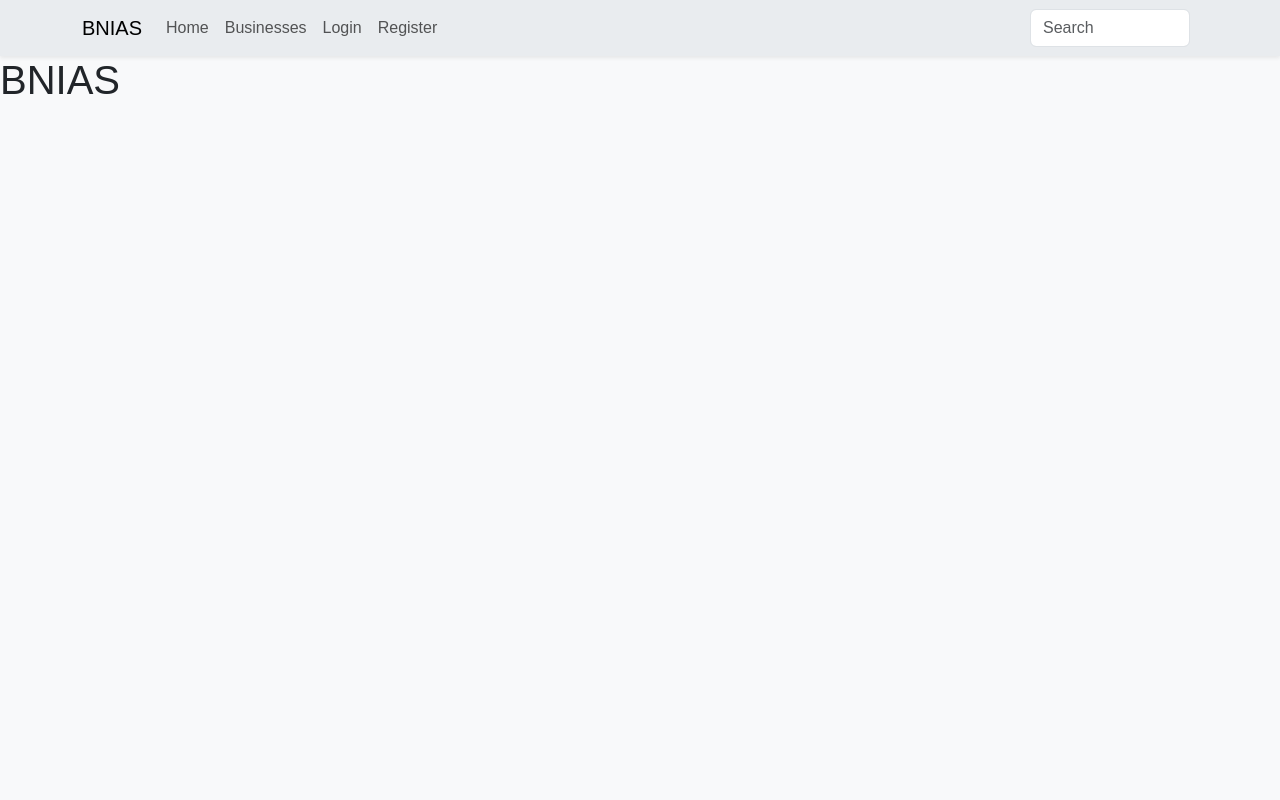
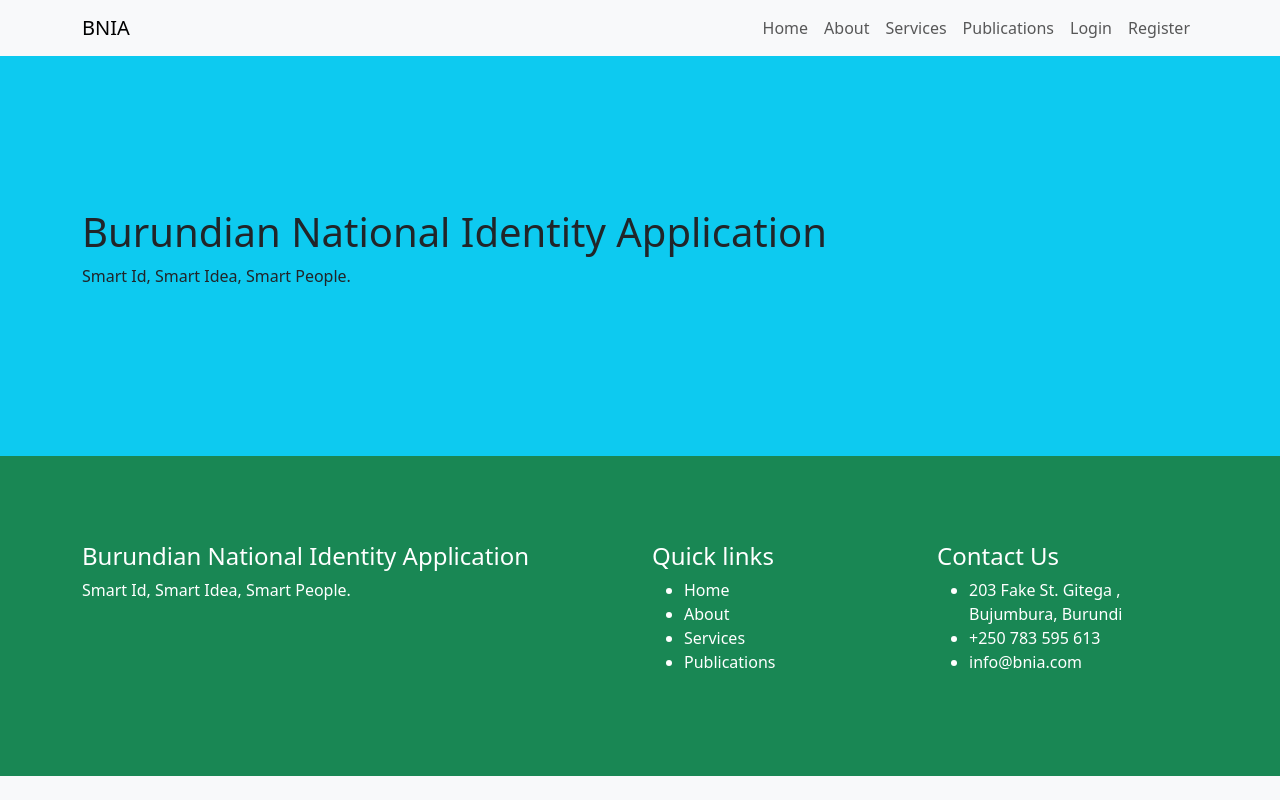
Before and after one commit to RUKIMIRANA/bnias, a Django app: page / in a window 1280 px wide. Run offline with Django 5.2, Linux system fonts and the light colour scheme; some libraries are stand-ins or nearby versions; some web fonts are replaced.

Commit message:
home hero & footer

```diff
--- a/static/css/style.css
+++ b/static/css/style.css
@@ -1,220 +1,11 @@
-@import url("https://fonts.cdnfonts.com/css/oak-sans");
-
-html,
-body {
-  font-family: "Oak Sans", sans-serif;
-}
-
 img {
   object-fit: cover;
 }
 
-.product-carousel-img {
-  height: 50vh;
+.vh-40 {
+  height: 40vh !important;
 }
 
-.home-carousel-img {
-  height: 22rem;
+.vh-50 {
+  height: 50vh !important;
 }
-
-.message-box {
-  max-width: 75%;
-  width: fit-content;
-}
-
-.comment-box {
-  height: 100%;
-  max-height: 200px;
-  overflow-y: auto;
-}
-
-.min-vh-50 {
-  min-height: 50vh;
-}
-
-.min-vh-75 {
-  min-height: 75vh;
-}
-
-.product-img {
-  height: 250px !important;
-}
-
-.square-img {
-  height: 95px !important;
-}
-
-.chatbox {
-  height: 60vh;
-  overflow-y: auto;
-}
-
-.contacts {
-  max-height: 65vh;
-  overflow-y: auto;
-}
-
-.nav-tabs > .nav-item > .nav-link {
-  min-width: 10rem;
-}
-
-.carousel-control-prev,
-.carousel-control-next {
-  transition: background-color 2s;
-}
-
-.carousel-control-prev:hover,
-.carousel-control-next:hover {
-  background-color: rgba(0, 0, 0, 0.4);
-}
-
-.dropdown-menu a {
-  text-decoration: none;
-  color: var(--bs-secondary-color) !important;
-}
-
-.dropdown-menu a .d-flex {
-  transition: all 0.5s;
-}
-
-.dropdown-menu .col-sm-6 a:hover .d-flex {
-  background-color: var(--bs-secondary-bg-subtle);
-}
-
-@media only screen and (min-width: 992px) {
-  .dropdown-large {
-    width: 50vw;
-  }
-
-  .dropdown:hover .dropdown-menu {
-    display: flex;
-  }
-
-  .dropdown-large.show {
-    display: flex;
-  }
-
-  .product-carousel-img {
-    height: 90vh;
-  }
-}
-
-.lightbox {
-  /* Default to hidden */
-  display: none;
-
-  /* Overlay entire screen */
-  position: fixed;
-  z-index: 999;
-  top: 0;
-  left: 0;
-  right: 0;
-  bottom: 0;
-
-  /* A bit of padding around image */
-  padding: 1em;
-
-  /* Translucent background */
-  background: rgba(0, 0, 0, 0.8);
-}
-
-/* Unhide the lightbox when it's the target */
-.lightbox:target {
-  display: block;
-}
-
-.lightbox span {
-  /* Full width and height */
-  display: block;
-  width: 100%;
-  height: 100%;
-
-  /* Size and position background image */
-  background-position: center;
-  background-repeat: no-repeat;
-  background-size: contain;
-}
-
-.ribbon-box {
-  width: 100%;
-  float: left;
-  height: auto;
-  position: relative;
-}
-
-.ribbon {
-  position: absolute;
-  right: -5px;
-  top: -5px;
-  z-index: 1;
-  overflow: hidden;
-  width: 75px;
-  height: 75px;
-  text-align: right;
-}
-
-.ribbon span {
-  font-size: 10px;
-  color: #fff;
-  text-transform: uppercase;
-  text-align: center;
-  font-weight: bold;
-  line-height: 20px;
-  transform: rotate(45deg);
-  width: 100px;
-  display: block;
-  background: #79a70a;
-  background: linear-gradient(#9bc90d 0%, #79a70a 100%);
-  box-shadow: 0 3px 10px -5px rgba(0, 0, 0, 1);
-  position: absolute;
-  top: 19px;
-  right: -21px;
-  text-shadow: 1px 2px 1px rgba(0, 0, 0, 0.6);
-}
-
-.ribbon span::before {
-  content: "";
-  position: absolute;
-  left: 0px;
-  top: 100%;
-  z-index: -1;
-  border-left: 3px solid #79a70a;
-  border-right: 3px solid transparent;
-  border-bottom: 3px solid transparent;
-  border-top: 3px solid #79a70a;
-}
-
-.ribbon span::after {
-  content: "";
-  position: absolute;
-  right: 0%;
-  top: 100%;
-  z-index: -1;
-  border-right: 3px solid #79a70a;
-  border-left: 3px solid transparent;
-  border-bottom: 3px solid transparent;
-  border-top: 3px solid #79a70a;
-}
-
-.red span {
-  background: linear-gradient(#f70505 0%, #8f0808 100%);
-}
-
-.red span::before {
-  border-left-color: #8f0808;
-  border-top-color: #8f0808;
-}
-
-.red span::after {
-  border-right-color: #8f0808;
-  border-top-color: #8f0808;
-}
-
-.search-field {
-  width: 10rem;
-  transition: width 0.3s;
-}
-
-.search-field:focus {
-  width: 20rem;
-}
--- a/static/js/script.js
+++ b/static/js/script.js
@@ -6,11 +6,6 @@ const tooltipTriggerList = document.querySelectorAll(
 const tooltipList = [...tooltipTriggerList].map(
   (tooltipTriggerEl) => new bootstrap.Tooltip(tooltipTriggerEl)
 );
-
-function message(username) {
-  localStorage.setItem("message", username);
-  window.location.href = "/chat";
-}
 
 function toggleTheme() {
   const theme = document.body.getAttribute("data-bs-theme");
@@ -24,57 +19,5 @@ document.addEventListener("DOMContentLoaded", () => {
   const _theme = localStorage.getItem("theme");
   if (theme !== _theme) toggleTheme();
 
-  let props = localStorage.getItem("props") || "{}";
-  props = JSON.parse(props);
-
-  if (props?.chat) {
-    const chatElement = document.getElementById("chat-count");
-    if (chatElement) chatElement.innerText = props?.chat;
-    document.getElementById("chat-badge").classList.remove("d-none");
-  }
-
-  if (props?.notification) {
-    const notificationElement = document.getElementById("notification-count");
-    if (notificationElement)
-      notificationElement.innerText = props?.notification;
-    document.getElementById("notification-badge").classList.remove("d-none");
-  }
-
-  if (props?.ad_count) {
-    const adElement = document.getElementById("ad-count");
-    if (adElement) adElement.innerText = props?.ad_count;
-  }
-
-  if (props?.image) {
-    const profileElement = document.getElementById("profile-picture");
-    if (profileElement) profileElement.setAttribute("src", props?.image);
-  }
-
-  const searchField = document.querySelector(".search-field");
-  const hideElements = document.querySelectorAll(".hide-on-search");
-
-  if (searchField && hideElements.length > 0) {
-    searchField.addEventListener("focus", () => {
-      hideElements.forEach((element) => {
-        element.style.display = "none";
-      });
-      searchField.style.width = "20rem";
-    });
-
-    searchField.addEventListener("blur", () => {
-      hideElements.forEach((element) => {
-        element.style.display = null;
-      });
-      searchField.style.width = "10rem";
-    });
-
-    if (searchField.value.length > 0) {
-      hideElements.forEach((element) => {
-        element.style.display = "none";
-      });
-      searchField.style.width = "20rem";
-    }
-  }
-
   NProgress.done();
 });
--- a/templates/home.html
+++ b/templates/home.html
@@ -1,3 +1,51 @@
 {% extends 'layouts/base.html' %} {% load static %} {% block content %}
-<h1>BNIAS</h1>
+<section class="bg-info vh-50 d-flex align-items-center">
+  <div class="container">
+    <h1>Burundian National Identity Application</h1>
+    <p>Smart Id, Smart Idea, Smart People.</p>
+  </div>
+</section>
+<section class="bg-success vh-40 d-flex align-items-center">
+  <div class="container">
+    <div class="row text-white">
+      <div class="col-md-6">
+        <h4>Burundian National Identity Application</h4>
+        <p>Smart Id, Smart Idea, Smart People.</p>
+      </div>
+      <div class="col-md-3">
+        <h4>Quick links</h4>
+        <ul>
+          <li><a class="text-decoration-none text-white" href="#">Home</a></li>
+          <li><a class="text-decoration-none text-white" href="#">About</a></li>
+          <li>
+            <a class="text-decoration-none text-white" href="#">Services</a>
+          </li>
+          <li>
+            <a class="text-decoration-none text-white" href="#">Publications</a>
+          </li>
+        </ul>
+      </div>
+      <div class="col-md-3">
+        <h4>Contact Us</h4>
+        <ul>
+          <li>
+            <a class="text-decoration-none text-white" href="#">
+              203 Fake St. Gitega , Bujumbura, Burundi
+            </a>
+          </li>
+          <li>
+            <a class="text-decoration-none text-white" href="#"
+              >+250 783 595 613</a
+            >
+          </li>
+          <li>
+            <a class="text-decoration-none text-white" href="#"
+              >info@bnia.com</a
+            >
+          </li>
+        </ul>
+      </div>
+    </div>
+  </div>
+</section>
 {% endblock %}
--- a/templates/layouts/base.html
+++ b/templates/layouts/base.html
@@ -6,7 +6,7 @@
     <meta http-equiv="X-UA-Compatible" content="IE=edge" />
     <meta name="viewport" content="width=device-width, initial-scale=1.0" />
     {% block meta %}{% endblock %}
-    <title>{% block title %} BNIAS {% endblock %}</title>
+    <title>{% block title %} BNIA {% endblock %}</title>
     <link
       rel="icon"
       type="image/x-icon"
--- a/templates/partials/navbar.html
+++ b/templates/partials/navbar.html
@@ -1,8 +1,6 @@
-<nav class="navbar navbar-expand-lg bg-body-secondary shadow-sm">
-  <div
-    class="{% if user.is_authenticated %}container-fluid{% else %}container{% endif %}"
-  >
-    <a class="navbar-brand" href="{% url 'home' %}">BNIAS</a>
+<nav class="navbar navbar-expand-lg">
+  <div class="container">
+    <a class="navbar-brand" href="{% url 'home' %}">BNIA</a>
     <button
       class="navbar-toggler"
       type="button"
@@ -15,37 +13,32 @@
       <span class="navbar-toggler-icon"></span>
     </button>
     <div class="collapse navbar-collapse" id="navbarSupportedContent">
-      <ul class="navbar-nav me-auto mb-2 mb-lg-0">
+      <ul class="navbar-nav ms-auto mb-2 mb-lg-0">
         <li class="nav-item">
-          <a class="nav-link" href="{% url 'home' %}">Home</a>
+          <a class="nav-link" href="/">Home</a>
         </li>
         <li class="nav-item">
-          <a class="nav-link" href="{% url 'home' %}">Businesses</a>
+          <a class="nav-link" href="/about">About</a>
+        </li>
+        <li class="nav-item">
+          <a class="nav-link" href="/service">Services</a>
+        </li>
+        <li class="nav-item">
+          <a class="nav-link" href="/publication">Publications</a>
         </li>
         {% if user.is_authenticated %}
         <li class="nav-item">
-          <a class="nav-link" href="{% url 'home' %}">Post Advert</a>
+          <a class="nav-link" href="/admin">Admin Area</a>
         </li>
         {% else %}
-        <li class="nav-item hide-on-search">
-          <a class="nav-link" href="{% url 'home' %}">Login</a>
+        <li class="nav-item">
+          <a class="nav-link" href="/login">Login</a>
         </li>
-        <li class="nav-item hide-on-search">
-          <a class="nav-link" href="{% url 'home' %}">Register</a>
+        <li class="nav-item">
+          <a class="nav-link" href="/register">Register</a>
         </li>
         {% endif %}
       </ul>
-      <form class="d-flex" role="search" action="{% url 'home' %}">
-        <input
-          class="form-control search-field mb-2 mb-md-0 me-2"
-          placeholder="Search"
-          aria-label="Search"
-          type="search"
-          value="{{ query }}"
-          required
-          name="q"
-        />
-      </form>
     </div>
   </div>
 </nav>
```
Also changed, not shown: bnias/settings.py (+5 -5 lines).
